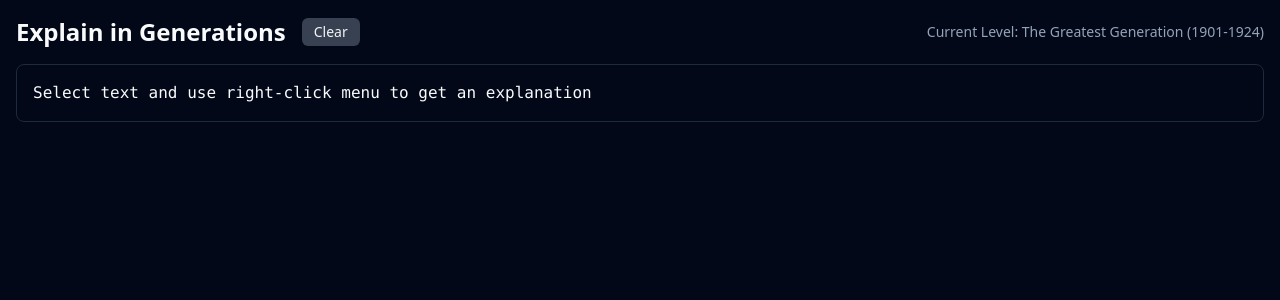
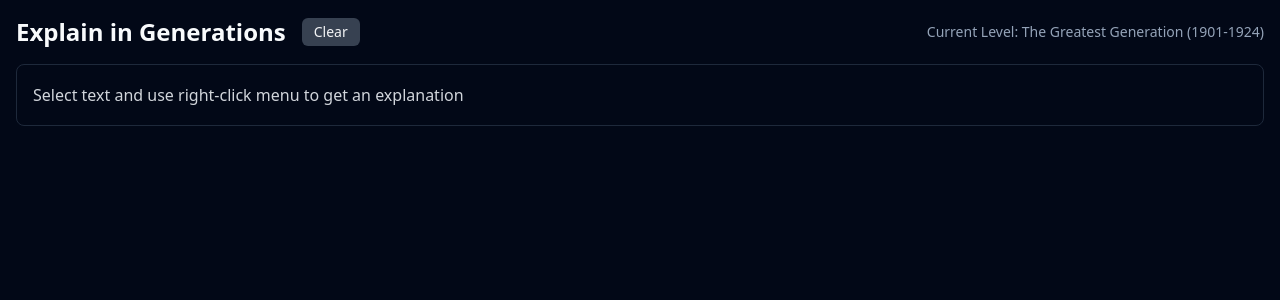
Before and after one commit to rondagdag/client-side-ai-demo, a React (Vite) app in the folder explain-in-5-levels/: page / in a window 1280 px wide. Shown: the top 300 px of the page. Built offline with nearby package versions, Linux system fonts and the light colour scheme.

Commit message:
add generation

```diff
--- a/explain-in-5-levels/package.json
+++ b/explain-in-5-levels/package.json
@@ -15,6 +15,7 @@
     "class-variance-authority": "^0.7.1",
     "clsx": "^2.1.1",
     "lucide-react": "^0.462.0",
+    "markdown-to-jsx": "^7.7.4",
     "react": "^18.3.1",
     "react-dom": "^18.3.1",
     "tailwind-merge": "^2.5.5",
@@ -24,6 +25,7 @@
   },
   "devDependencies": {
     "@eslint/js": "^9.15.0",
+    "@tailwindcss/typography": "^0.5.16",
     "@types/chrome": "^0.0.287",
     "@types/node": "^22.10.1",
     "@types/react": "^18.3.12",
--- a/explain-in-5-levels/src/App.tsx
+++ b/explain-in-5-levels/src/App.tsx
@@ -1,4 +1,5 @@
 import { useEffect, useState } from "react"
+import Markdown from "markdown-to-jsx"
 
 const levelNames = {
   1: "The Greatest Generation (1901-1924)",
@@ -27,8 +28,13 @@ function App() {
         if (message.chunk !== undefined) {
           if (message.level) {
             setCurrentLevel(message.level)
+            setSummary((prev) => {
+              const levelHeader = `\n\n### ${levelNames[message.level as keyof typeof levelNames]} ###\n\n`;
+              return prev + levelHeader + message.chunk;
+            })
+          } else {
+            setSummary((prev) => prev + message.chunk)
           }
-          setSummary((prev) => prev + message.chunk)
         }
       } else if (message.type === "ERROR") {
         setSummary(message.error || "An error occurred")
@@ -79,8 +85,14 @@ function App() {
             </p>
           </div>
         )}
-        <div className="rounded-lg border p-4">
-          <pre className="whitespace-pre-wrap">{summary || "Select text and use right-click menu to get an explanation"}</pre>
+        <div className="rounded-lg border p-4 prose dark:prose-invert max-w-none">
+          {summary ? (
+            <Markdown>
+              {summary}
+            </Markdown>
+          ) : (
+            "Select text and use right-click menu to get an explanation"
+          )}
         </div>
       </div>
     </main>
--- a/explain-in-5-levels/tailwind.config.js
+++ b/explain-in-5-levels/tailwind.config.js
@@ -53,5 +53,8 @@ module.exports = {
       },
     },
   },
-  plugins: [require("tailwindcss-animate")],
+  plugins: [
+    require("tailwindcss-animate"),
+    require('@tailwindcss/typography'),
+  ],
 }
```
Also changed, not shown: 1 other file (tests, documents, lock files or other folders).
